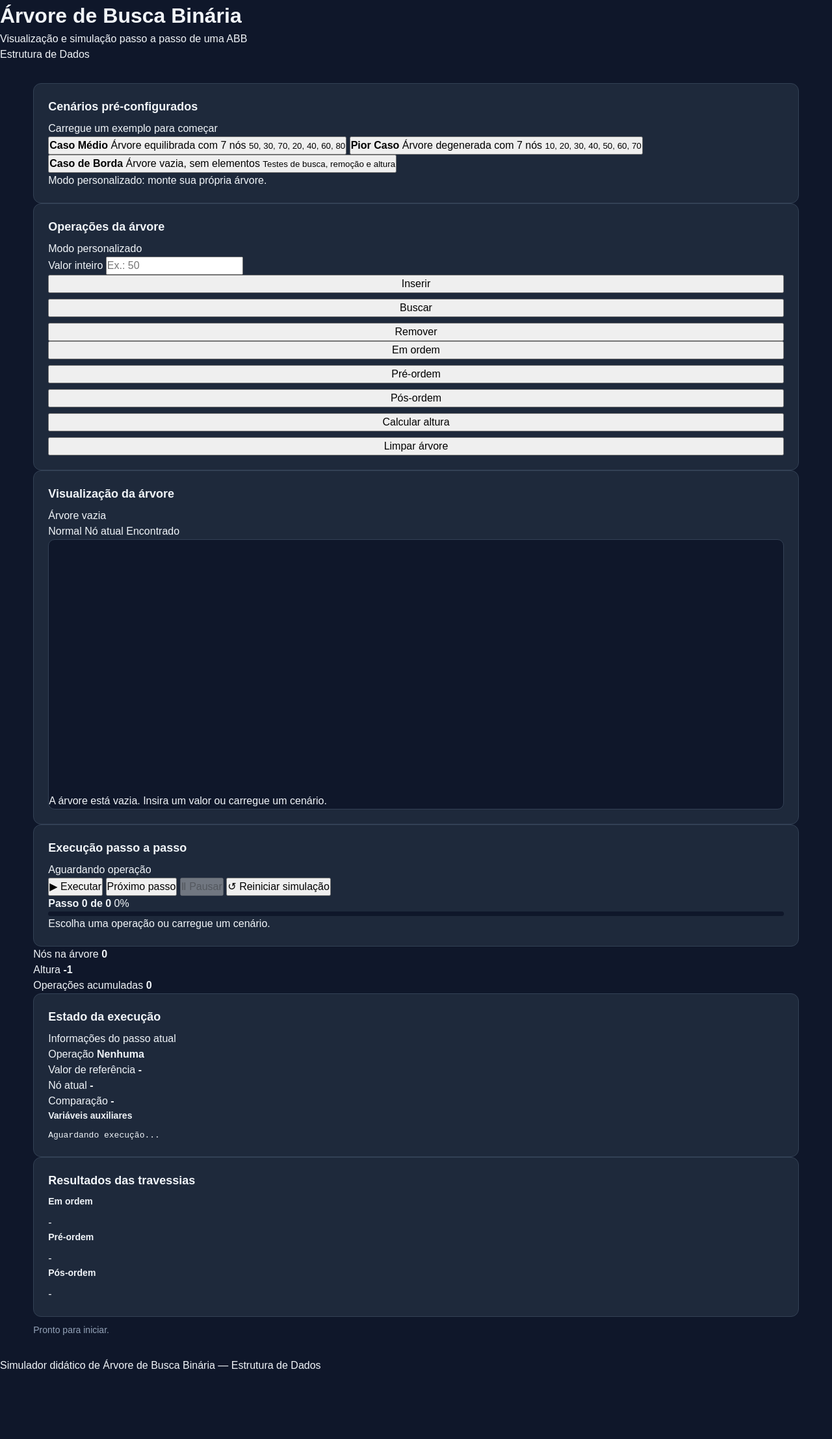
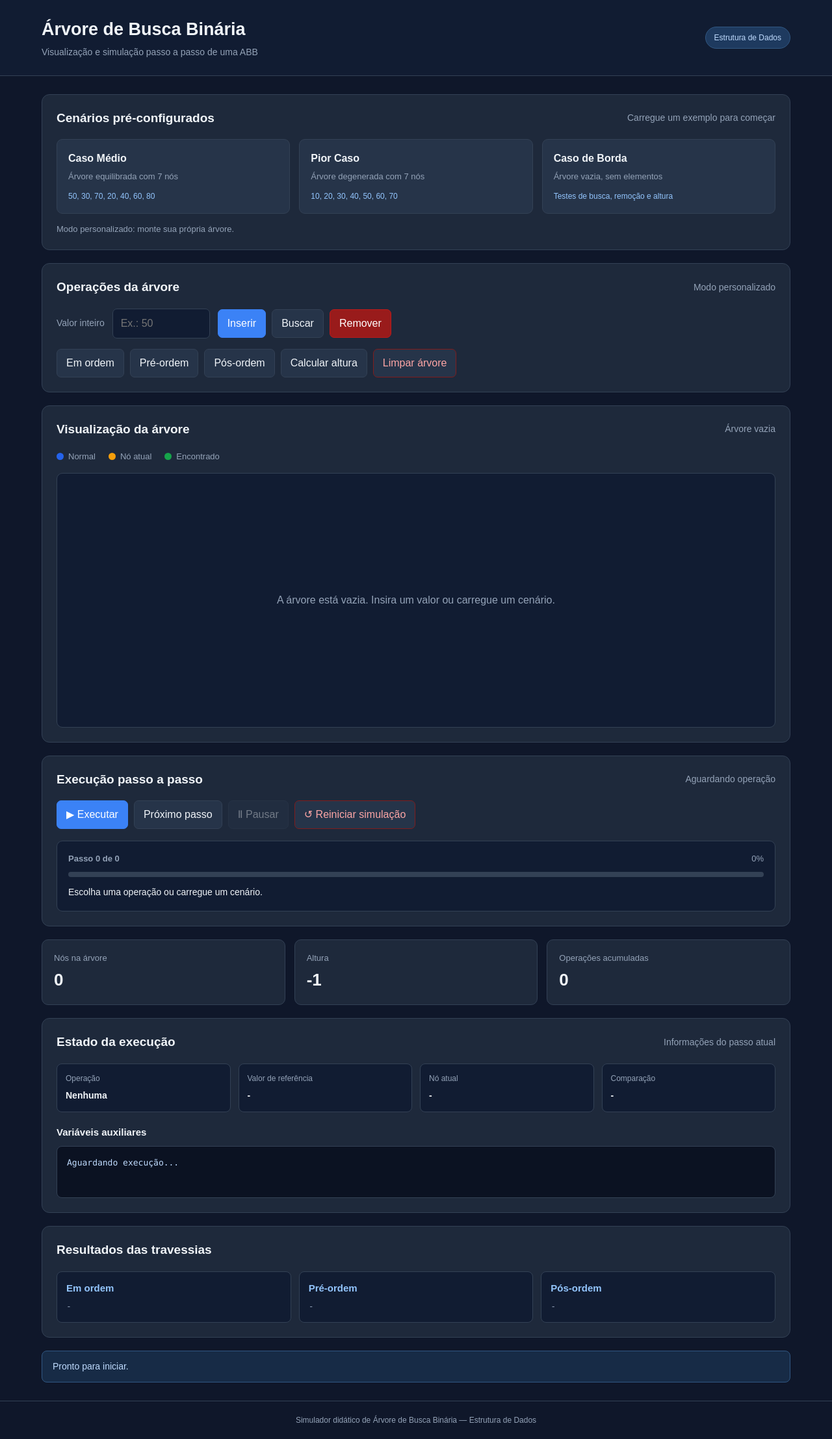
Before and after one commit to MarcioRJunqueira/trabalho-p2-ed2026, a plain HTML site: page trabalho-p2-ed/src/demo/index.html in a window 1280 px wide. Shown: the whole page at 65% size. Before the commit the page ends 2114 px from the top, so only its background shows below. Drawn offline with Linux system fonts and the light colour scheme.

Commit message:
Update styles.css

```diff
--- a/trabalho-p2-ed/src/demo/styles.css
+++ b/trabalho-p2-ed/src/demo/styles.css
@@ -1,362 +1,248 @@
-/* Estilização do simulador */
-
-/* ========================================
-   CONFIGURAÇÕES GERAIS
-======================================== */
 
 :root {
     --background: #0f172a;
     --surface: #1e293b;
     --surface-light: #263449;
     --border: #334155;
-
     --text: #f1f5f9;
     --text-muted: #94a3b8;
-
     --primary: #3b82f6;
     --primary-hover: #2563eb;
-
     --success: #22c55e;
     --danger: #ef4444;
     --warning: #f59e0b;
-
-    --node-color: #3b82f6;
+    --node: #2563eb;
     --node-active: #f59e0b;
-    --node-found: #22c55e;
-
-    --radius: 12px;
+    --node-found: #16a34a;
 }
 
-/* ========================================
-   RESET E BASE
-======================================== */
-
 * {
+    box-sizing: border-box;
     margin: 0;
     padding: 0;
-    box-sizing: border-box;
 }
 
 body {
-    min-height: 100vh;
     background: var(--background);
     color: var(--text);
     font-family: Arial, Helvetica, sans-serif;
+    min-height: 100vh;
     line-height: 1.5;
 }
 
-button,
-input {
+button, input {
     font: inherit;
 }
 
-button {
-    cursor: pointer;
+.header {
+    background: #111c32;
+    border-bottom: 1px solid var(--border);
+    padding: 25px max(5%, calc((100% - 1200px) / 2));
+    display: flex;
+    align-items: center;
+    justify-content: space-between;
+    gap: 20px;
 }
 
-/* ========================================
-   CABEÇALHO
-======================================== */
-
-.topbar {
-    background: var(--surface);
-    border-bottom: 1px solid var(--border);
-    padding: 18px 5%;
+.header h1 {
+    font-size: 27px;
+    margin-bottom: 4px;
 }
 
-.brand {
+.header p, .muted {
+    color: var(--text-muted);
+    font-size: 14px;
+}
+
+.header-tag {
+    color: #bfdbfe;
+    background: #1e3a5f;
+    border: 1px solid #315782;
+    border-radius: 20px;
+    padding: 7px 13px;
+    font-size: 12px;
+    white-space: nowrap;
+}
+
+.container {
+    max-width: 1200px;
+    width: 90%;
+    margin: 28px auto;
     display: flex;
+    flex-direction: column;
+    gap: 20px;
+}
+
+.panel {
+    background: var(--surface);
+    border: 1px solid var(--border);
+    border-radius: 12px;
+    padding: 22px;
+    min-width: 0;
+}
+
+.section-heading {
+    display: flex;
+    justify-content: space-between;
     align-items: center;
+    gap: 12px;
+    margin-bottom: 18px;
+}
+
+.section-heading h2 {
+    font-size: 19px;
+}
+
+.scenario-grid {
+    display: grid;
+    grid-template-columns: repeat(3, 1fr);
     gap: 14px;
 }
 
-.brand-icon {
+.scenario-button {
+    background: var(--surface-light);
+    border: 1px solid var(--border);
+    border-radius: 9px;
+    color: var(--text);
+    padding: 17px;
+    text-align: left;
+    cursor: pointer;
     display: flex;
-    align-items: center;
-    justify-content: center;
-    width: 48px;
-    height: 48px;
-    background: var(--primary);
-    border-radius: 10px;
-    font-weight: bold;
-    font-size: 15px;
+    flex-direction: column;
+    gap: 6px;
+    transition: border-color 0.2s, transform 0.2s;
 }
 
-.brand h1 {
-    font-size: 20px;
+.scenario-button:hover {
+    border-color: var(--primary);
+    transform: translateY(-2px);
 }
 
-.brand p {
+.scenario-button strong {
+    font-size: 16px;
+}
+
+.scenario-button span {
     color: var(--text-muted);
     font-size: 13px;
 }
 
-/* ========================================
-   CONTEÚDO PRINCIPAL
-======================================== */
-
-.container {
-    width: min(1400px, 92%);
-    margin: 32px auto;
+.scenario-button small {
+    color: #93c5fd;
+    font-size: 12px;
+    margin-top: 5px;
 }
 
-.intro {
-    margin-bottom: 24px;
+.scenario-status {
+    color: var(--text-muted);
+    font-size: 13px;
+    margin-top: 14px;
 }
 
-.intro h2 {
-    font-size: 25px;
-    margin-bottom: 5px;
+.operation-form {
+    display: flex;
+    align-items: center;
+    gap: 12px;
+    flex-wrap: wrap;
 }
 
-.intro p {
+.operation-form label {
     color: var(--text-muted);
+    font-size: 14px;
 }
 
-/* ========================================
-   PAINÉIS
-======================================== */
-
-.panel {
-    background: var(--surface);
+input {
+    background: #111c32;
     border: 1px solid var(--border);
-    border-radius: var(--radius);
-    padding: 22px;
+    border-radius: 7px;
+    color: var(--text);
+    padding: 10px 12px;
+    width: 150px;
+    outline: none;
 }
 
-.panel h2 {
-    font-size: 18px;
-    margin-bottom: 8px;
+input:focus {
+    border-color: var(--primary);
 }
 
-.panel h3 {
-    font-size: 14px;
-    margin-bottom: 10px;
+.operation-buttons {
+    display: flex;
+    flex-wrap: wrap;
+    gap: 9px;
 }
 
-.panel-heading {
-    display: flex;
-    align-items: center;
-    justify-content: space-between;
-    gap: 16px;
-    margin-bottom: 20px;
+.secondary-buttons {
+    margin-top: 16px;
 }
 
-.panel-heading p {
+.button {
+    border: 1px solid var(--border);
+    border-radius: 7px;
+    padding: 9px 14px;
+    background: var(--surface-light);
+    color: var(--text);
+    cursor: pointer;
+    transition: background 0.2s, opacity 0.2s;
+}
+
+.button:hover:not(:disabled) {
+    background: #354761;
+}
+
+.button:disabled {
+    opacity: 0.4;
+    cursor: not-allowed;
+}
+
+.button.primary {
+    background: var(--primary);
+    border-color: var(--primary);
+    color: white;
+}
+
+.button.primary:hover:not(:disabled) {
+    background: var(--primary-hover);
+}
+
+.button.danger {
+    background: #991b1b;
+    border-color: #b91c1c;
+    color: white;
+}
+
+.button.danger:hover:not(:disabled) {
+    background: #b91c1c;
+}
+
+.button.danger-outline {
+    border-color: #7f1d1d;
+    color: #fca5a5;
+}
+
+.tree-legend {
+    display: flex;
+    gap: 20px;
+    flex-wrap: wrap;
+    margin-bottom: 15px;
     color: var(--text-muted);
     font-size: 13px;
 }
 
-/* ========================================
-   ÁREA DE TRABALHO
-======================================== */
-
-.workspace {
-    display: grid;
-    grid-template-columns: 260px minmax(0, 1fr);
-    gap: 20px;
-    margin-bottom: 20px;
-}
-
-.operations-panel {
-    align-self: start;
-}
-
-/* ========================================
-   CAMPOS DE ENTRADA
-======================================== */
-
-.input-group {
-    display: flex;
-    flex-direction: column;
-    gap: 7px;
-    margin: 18px 0;
-}
-
-.input-group label {
-    color: var(--text-muted);
-    font-size: 13px;
-}
-
-.input-group input {
-    width: 100%;
-    padding: 11px 12px;
-    color: var(--text);
-    background: var(--background);
-    border: 1px solid var(--border);
-    border-radius: 8px;
-    outline: none;
-}
-
-.input-group input:focus {
-    border-color: var(--primary);
-}
-
-/* ========================================
-   BOTÕES
-======================================== */
-
-.operation-buttons,
-.traversal-buttons {
-    display: flex;
-    flex-direction: column;
-    gap: 9px;
-}
-
-.btn {
-    border: 1px solid transparent;
-    border-radius: 8px;
-    padding: 10px 14px;
-    font-size: 13px;
-    font-weight: bold;
-    transition: background 0.2s, border-color 0.2s;
-}
-
-.btn:disabled {
-    opacity: 0.4;
-    cursor: not-allowed;
-}
-
-.btn-primary {
-    color: white;
-    background: var(--primary);
-}
-
-.btn-primary:hover:not(:disabled) {
-    background: var(--primary-hover);
-}
-
-.btn-secondary {
-    color: var(--text);
-    background: var(--surface-light);
-    border-color: var(--border);
-}
-
-.btn-secondary:hover:not(:disabled) {
-    background: #334155;
-}
-
-.btn-danger {
-    color: white;
-    background: #b91c1c;
-}
-
-.btn-danger:hover:not(:disabled) {
-    background: var(--danger);
-}
-
-.btn-outline {
-    color: var(--text-muted);
-    background: transparent;
-    border-color: var(--border);
-}
-
-.btn-outline:hover:not(:disabled) {
-    color: var(--text);
-    background: var(--surface-light);
-}
-
-.btn-full {
-    width: 100%;
-    margin-top: 12px;
-}
-
-.divider {
-    height: 1px;
-    background: var(--border);
-    margin: 22px 0;
-}
-
-/* ========================================
-   VISUALIZAÇÃO DA ÁRVORE
-======================================== */
-
-.tree-panel {
-    min-width: 0;
-}
-
-.status {
-    padding: 6px 10px;
-    color: var(--text-muted);
-    background: var(--background);
-    border: 1px solid var(--border);
-    border-radius: 20px;
-    font-size: 11px;
-    white-space: nowrap;
-}
-
-.tree-container {
-    position: relative;
-    min-height: 390px;
-    overflow: auto;
-    background: var(--background);
-    border: 1px solid var(--border);
-    border-radius: 10px;
-}
-
-#tree-svg {
-    display: block;
-    width: 100%;
-    min-width: 500px;
-    height: 390px;
-}
-
-.empty-message {
-    position: absolute;
-    inset: 0;
-    display: flex;
-    flex-direction: column;
-    align-items: center;
-    justify-content: center;
-    pointer-events: none;
-    color: var(--text-muted);
-    text-align: center;
-}
-
-.empty-icon {
-    color: var(--primary);
-    font-size: 42px;
-    margin-bottom: 8px;
-}
-
-.empty-message p {
-    color: var(--text);
-    font-size: 15px;
-    font-weight: bold;
-}
-
-.empty-message span:last-child {
-    font-size: 12px;
-    margin-top: 4px;
-}
-
-/* ========================================
-   LEGENDA DA ÁRVORE
-======================================== */
-
-.legend {
-    display: flex;
-    flex-wrap: wrap;
-    gap: 20px;
-    margin-top: 15px;
-}
-
-.legend span {
+.tree-legend span {
     display: flex;
     align-items: center;
     gap: 7px;
-    color: var(--text-muted);
-    font-size: 12px;
 }
 
 .legend-dot {
-    width: 10px;
-    height: 10px;
+    width: 11px;
+    height: 11px;
     border-radius: 50%;
+    display: inline-block;
 }
 
 .legend-dot.normal {
-    background: var(--node-color);
+    background: var(--node);
 }
 
 .legend-dot.active {
@@ -367,186 +253,252 @@ button {
     background: var(--node-found);
 }
 
-/* ========================================
-   SIMULAÇÃO PASSO A PASSO
-======================================== */
-
-.simulation-panel {
-    margin-bottom: 20px;
+.tree-container {
+    position: relative;
+    width: 100%;
+    min-height: 390px;
+    overflow: auto;
+    background: #111c32;
+    border: 1px solid var(--border);
+    border-radius: 9px;
+    display: flex;
+    align-items: flex-start;
+    justify-content: flex-start;
 }
 
-.step-counter {
-    color: var(--primary);
-    font-size: 13px;
-    font-weight: bold;
-    white-space: nowrap;
+#tree-svg {
+    display: block;
+    min-width: 100%;
+    min-height: 390px;
 }
 
-.simulation-controls {
+#empty-message {
+    position: absolute;
+    top: 50%;
+    left: 50%;
+    transform: translate(-50%, -50%);
+    color: var(--text-muted);
+    text-align: center;
+    width: 90%;
+    pointer-events: none;
+}
+
+.playback-controls {
     display: flex;
-    gap: 10px;
-    margin-bottom: 16px;
+    flex-wrap: wrap;
+    gap: 9px;
+}
+
+.step-information {
+    background: #111c32;
+    border: 1px solid var(--border);
+    border-radius: 9px;
+    margin-top: 18px;
+    padding: 17px;
+}
+
+.step-topline {
+    display: flex;
+    justify-content: space-between;
+    color: var(--text-muted);
+    font-size: 13px;
+    margin-bottom: 10px;
 }
 
 .progress-track {
-    width: 100%;
-    height: 7px;
+    height: 8px;
+    background: #334155;
+    border-radius: 10px;
     overflow: hidden;
-    background: var(--background);
-    border-radius: 10px;
 }
 
 .progress-bar {
-    width: 0%;
     height: 100%;
+    width: 0;
     background: var(--primary);
-    border-radius: 10px;
-    transition: width 0.3s ease;
+    transition: width 0.2s;
 }
 
-/* ========================================
-   INFORMAÇÕES DA ÁRVORE
-======================================== */
+#step-description {
+    margin-top: 13px;
+    font-size: 14px;
+    min-height: 22px;
+}
 
-.info-grid {
+.metrics-grid {
     display: grid;
     grid-template-columns: repeat(3, 1fr);
-    gap: 20px;
-    margin-bottom: 20px;
+    gap: 14px;
 }
 
-.info-card {
+.metric-card {
+    background: var(--surface);
+    border: 1px solid var(--border);
+    border-radius: 10px;
+    padding: 18px;
     display: flex;
     flex-direction: column;
-    gap: 8px;
+    gap: 5px;
 }
 
-.info-label {
+.metric-card span {
     color: var(--text-muted);
     font-size: 13px;
 }
 
-.info-card strong {
-    color: var(--primary);
-    font-size: 28px;
+.metric-card strong {
+    font-size: 26px;
 }
 
-/* ========================================
-   RESULTADOS
-======================================== */
-
-.result-panel {
+.state-grid {
+    display: grid;
+    grid-template-columns: repeat(4, 1fr);
+    gap: 12px;
     margin-bottom: 20px;
 }
 
-#result-message {
+.state-item {
+    background: #111c32;
+    border: 1px solid var(--border);
+    border-radius: 8px;
+    padding: 13px;
+    min-width: 0;
+}
+
+.state-item span {
+    display: block;
     color: var(--text-muted);
-    margin: 10px 0 20px;
+    font-size: 12px;
+    margin-bottom: 5px;
+}
+
+.state-item strong {
+    overflow-wrap: anywhere;
     font-size: 14px;
 }
 
-.traversal-results {
+.panel h3 {
+    font-size: 15px;
+    margin-bottom: 10px;
+}
+
+.variables-box {
+    background: #0b1222;
+    color: #bfdbfe;
+    border: 1px solid var(--border);
+    border-radius: 8px;
+    padding: 15px;
+    min-height: 80px;
+    white-space: pre-wrap;
+    overflow-wrap: anywhere;
+    font-family: Consolas, monospace;
+    font-size: 13px;
+}
+
+.traversal-grid {
     display: grid;
     grid-template-columns: repeat(3, 1fr);
-    gap: 16px;
+    gap: 12px;
 }
 
-.traversal-results div {
-    padding: 14px;
-    background: var(--background);
+.traversal-card {
+    background: #111c32;
     border: 1px solid var(--border);
     border-radius: 8px;
+    padding: 14px;
     min-width: 0;
 }
 
-.traversal-results h3 {
-    color: var(--text-muted);
-    font-size: 12px;
+.traversal-card h3 {
+    color: #93c5fd;
+    margin-bottom: 7px;
 }
 
-.traversal-results p {
+.traversal-card p {
+    color: var(--text-muted);
     overflow-wrap: anywhere;
-    color: var(--success);
+    font-family: Consolas, monospace;
     font-size: 13px;
 }
 
-/* ========================================
-   RODAPÉ
-======================================== */
+.message {
+    background: #172b46;
+    border: 1px solid #315782;
+    color: #bfdbfe;
+    border-radius: 8px;
+    padding: 13px 16px;
+    font-size: 14px;
+}
 
-.footer {
-    padding: 22px;
+.message.error {
+    background: #3b1720;
+    border-color: #7f1d1d;
+    color: #fecaca;
+}
+
+.message.success {
+    background: #123323;
+    border-color: #166534;
+    color: #bbf7d0;
+}
+
+footer {
     text-align: center;
-    border-top: 1px solid var(--border);
+    padding: 20px;
     color: var(--text-muted);
     font-size: 12px;
+    border-top: 1px solid var(--border);
 }
 
-.footer p + p {
-    margin-top: 3px;
-}
-
-/* ========================================
-   RESPONSIVIDADE
-======================================== */
-
-@media (max-width: 850px) {
-    .workspace {
+@media (max-width: 800px) {
+    .scenario-grid {
         grid-template-columns: 1fr;
     }
 
-    .operations-panel {
-        width: 100%;
+    .state-grid {
+        grid-template-columns: repeat(2, 1fr);
     }
 
-    .operation-buttons,
-    .traversal-buttons {
-        display: grid;
-        grid-template-columns: repeat(2, 1fr);
+    .header {
+        align-items: flex-start;
+        flex-direction: column;
     }
 }
 
 @media (max-width: 600px) {
     .container {
         width: 94%;
-        margin: 20px auto;
-    }
-
-    .topbar {
-        padding: 14px 3%;
-    }
-
-    .brand h1 {
-        font-size: 16px;
-    }
-
-    .intro h2 {
-        font-size: 21px;
+        margin: 16px auto;
     }
 
     .panel {
         padding: 16px;
     }
 
-    .info-grid {
-        grid-template-columns: 1fr;
-        gap: 12px;
-    }
-
-    .traversal-results {
-        grid-template-columns: 1fr;
-    }
-
-    .panel-heading {
+    .section-heading {
         align-items: flex-start;
         flex-direction: column;
     }
 
-    .simulation-controls {
+    .metrics-grid,
+    .traversal-grid {
+        grid-template-columns: 1fr;
+    }
+
+    .operation-form {
+        align-items: stretch;
         flex-direction: column;
     }
 
-    .simulation-controls .btn {
+    input {
         width: 100%;
     }
+
+    .operation-buttons .button {
+        flex: 1 1 auto;
+    }
+
+    .state-grid {
+        grid-template-columns: 1fr 1fr;
+    }
 }
```
